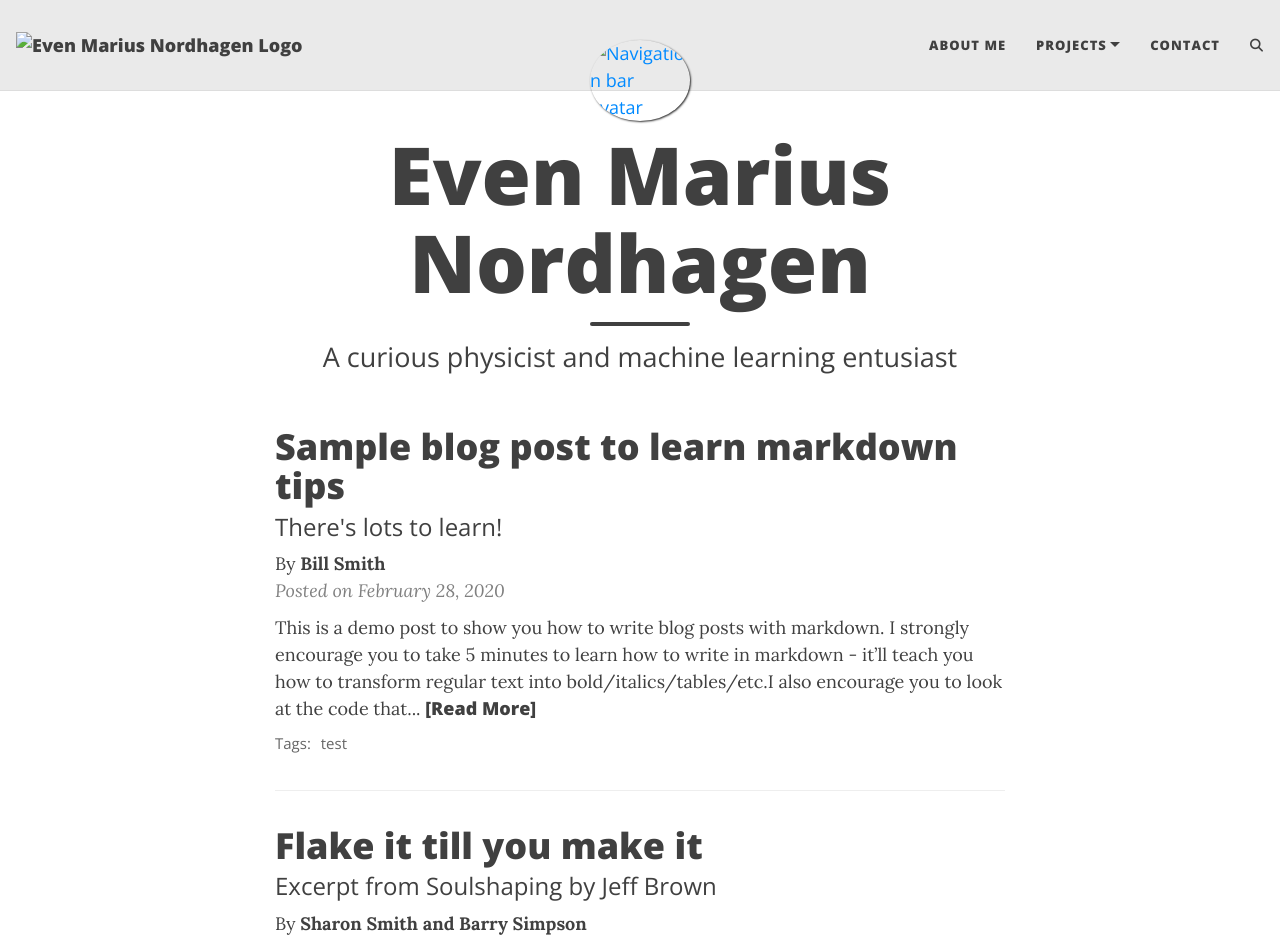
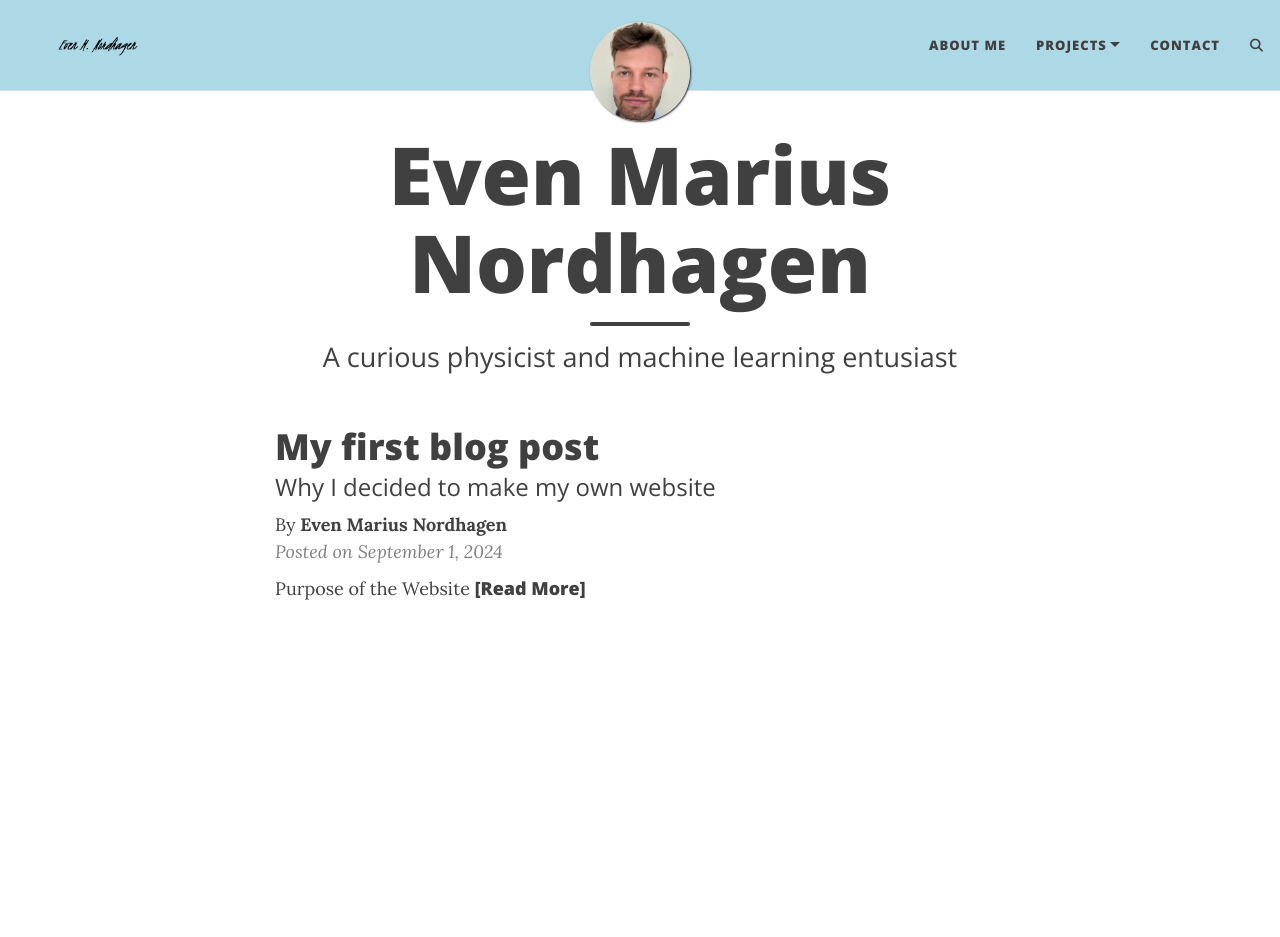
Before and after one commit to evenmn/evenmn.github.io, a Jekyll site: the page built from index.html, in a window 1280 px wide and 1400 px high. Shown: the top 937 px of the window. Built offline with Jekyll 4.4.1, drawn with Linux system fonts in a browser that asks for light colours; the list of posts is cut into pages by our own code; comment, search, counter and statistics services are not loaded; some of the changed lines change nothing that is shown; some of the changed text lies outside the part shown.

Commit message:
Some design changes and first blog post

````diff
--- a/_config.yml
+++ b/_config.yml
@@ -141,7 +141,7 @@ page-col: "#FFFFFF"
 text-col: "#404040"
 link-col: "#008AFF"
 hover-col: "#0085A1"
-navbar-col: "#EAEAEA"
+navbar-col: "#ADD8E6" #"#EAEAEA"
 navbar-text-col: "#404040"
 navbar-border-col: "#DDDDDD"
 footer-col: "#EAEAEA"
@@ -152,8 +152,8 @@ footer-hover-col: "#0085A1"
 # Alternatively, the navbar, footer, and page background can be set to an image
 # instead of colour
 
-#navbar-img: "/assets/img/bgimage.png"
-#footer-img: "/assets/img/bgimage.png"
+#navbar-img: "/assets/img/sic_bgimage.png" #bgimage.png"
+footer-img: "/assets/img/sic_bgimage.png"
 #page-img: "/assets/img/bgimage.png"
 
 # Suggest a colour for mobile browsers to use as the browser's theme. This is only supported by a few mobile browsers.
--- a/_posts/2020-02-26-flake-it-till-you-make-it.md
+++ /dev/null
@@ -1,18 +0,0 @@
----
-layout: post
-title: Flake it till you make it
-subtitle: Excerpt from Soulshaping by Jeff Brown
-cover-img: /assets/img/path.jpg
-thumbnail-img: /assets/img/thumb.png
-share-img: /assets/img/path.jpg
-tags: [books, test]
-author: Sharon Smith and Barry Simpson
----
-
-Under what circumstances should we step off a path? When is it essential that we finish what we start? If I bought a bag of peanuts and had an allergic reaction, no one would fault me if I threw it out. If I ended a relationship with a woman who hit me, no one would say that I had a commitment problem. But if I walk away from a seemingly secure route because my soul has other ideas, I am a flake?
-
-The truth is that no one else can definitively know the path we are here to walk. It’s tempting to listen—many of us long for the omnipotent other—but unless they are genuine psychic intuitives, they can’t know. All others can know is their own truth, and if they’ve actually done the work to excavate it, they will have the good sense to know that they cannot genuinely know anyone else’s. Only soul knows the path it is here to walk. Since you are the only one living in your temple, only you can know its scriptures and interpretive structure.
-
-At the heart of the struggle are two very different ideas of success—survival-driven and soul-driven. For survivalists, success is security, pragmatism, power over others. Success is the absence of material suffering, the nourishing of the soul be damned. It is an odd and ironic thing that most of the material power in our world often resides in the hands of younger souls. Still working in the egoic and material realms, they love the sensations of power and focus most of their energy on accumulation. Older souls tend not to be as materially driven. They have already played the worldly game in previous lives and they search for more subtle shades of meaning in this one—authentication rather than accumulation. They are often ignored by the culture at large, although they really are the truest warriors.
-
-A soulful notion of success rests on the actualization of our innate image. Success is simply the completion of a soul step, however unsightly it may be. We have finished what we started when the lesson is learned. What a fear-based culture calls a wonderful opportunity may be fruitless and misguided for the soul. Staying in a passionless relationship may satisfy our need for comfort, but it may stifle the soul. Becoming a famous lawyer is only worthwhile if the soul demands it. It is an essential failure if you are called to be a monastic this time around. If you need to explore and abandon ten careers in order to stretch your soul toward its innate image, then so be it. Flake it till you make it.
--- a/_posts/2020-02-28-sample-markdown.md
+++ /dev/null
@@ -1,95 +0,0 @@
----
-layout: post
-title: Sample blog post to learn markdown tips
-subtitle: There's lots to learn!
-gh-repo: daattali/beautiful-jekyll
-gh-badge: [star, fork, follow]
-tags: [test]
-comments: true
-mathjax: true
-author: Bill Smith
----
-
-{: .box-success}
-This is a demo post to show you how to write blog posts with markdown.  I strongly encourage you to [take 5 minutes to learn how to write in markdown](https://markdowntutorial.com/) - it'll teach you how to transform regular text into bold/italics/tables/etc.<br/>I also encourage you to look at the [code that created this post](https://raw.githubusercontent.com/daattali/beautiful-jekyll/master/_posts/2020-02-28-sample-markdown.md) to learn some more advanced tips about using markdown in Beautiful Jekyll.
-
-**Here is some bold text**
-
-## Here is a secondary heading
-
-[This is a link to a different site](https://deanattali.com/) and [this is a link to a section inside this page](#local-urls).
-
-Here's a table:
-
-| Number | Next number | Previous number |
-| :------ |:--- | :--- |
-| Five | Six | Four |
-| Ten | Eleven | Nine |
-| Seven | Eight | Six |
-| Two | Three | One |
-
-You can use [MathJax](https://www.mathjax.org/) to write LaTeX expressions. For example:
-When \\(a \ne 0\\), there are two solutions to \\(ax^2 + bx + c = 0\\) and they are $$x = {-b \pm \sqrt{b^2-4ac} \over 2a}.$$
-
-How about a yummy crepe?
-
-![Crepe](https://beautifuljekyll.com/assets/img/crepe.jpg)
-
-It can also be centered!
-
-![Crepe](https://beautifuljekyll.com/assets/img/crepe.jpg){: .mx-auto.d-block :}
-
-Here's a code chunk:
-
-~~~
-var foo = function(x) {
-  return(x + 5);
-}
-foo(3)
-~~~
-
-And here is the same code with syntax highlighting:
-
-```javascript
-var foo = function(x) {
-  return(x + 5);
-}
-foo(3)
-```
-
-And here is the same code yet again but with line numbers:
-
-{% highlight javascript linenos %}
-var foo = function(x) {
-  return(x + 5);
-}
-foo(3)
-{% endhighlight %}
-
-## Boxes
-You can add notification, warning and error boxes like this:
-
-### Notification
-
-{: .box-note}
-**Note:** This is a notification box.
-
-### Warning
-
-{: .box-warning}
-**Warning:** This is a warning box.
-
-### Error
-
-{: .box-error}
-**Error:** This is an error box.
-
-## Local URLs in project sites {#local-urls}
-
-When hosting a *project site* on GitHub Pages (for example, `https://USERNAME.github.io/MyProject`), URLs that begin with `/` and refer to local files may not work correctly due to how the root URL (`/`) is interpreted by GitHub Pages. You can read more about it [in the FAQ](https://beautifuljekyll.com/faq/#links-in-project-page). To demonstrate the issue, the following local image will be broken **if your site is a project site:**
-
-![Crepe](/assets/img/crepe.jpg)
-
-If the above image is broken, then you'll need to follow the instructions [in the FAQ](https://beautifuljekyll.com/faq/#links-in-project-page). Here is proof that it can be fixed:
-
-![Crepe]({{ '/assets/img/crepe.jpg' | relative_url }})
--- /dev/null
+++ b/_posts/2024-09-01-first-post.md
@@ -0,0 +1,23 @@
+---
+layout: post
+title: My first blog post
+subtitle: Why I decided to make my own website
+gh-repo: evenmn/evenmn.github.io
+gh-badge: [follow]
+#tags: [test]
+comments: true
+mathjax: true
+author: Even Marius Nordhagen
+---
+
+## Purpose of the Website
+
+Today, substantial information about me (and individuals in general) is often dispersed across social media platforms, professional websites, and scientific publications. This website aims to consolidate the most crucial information about me and my work into a single, accessible location. To reach a wider audience, I plan to present popular scientific summaries of my research and publications. The website is structured into two main sections. The *Posts* section will feature discussions on new findings, intriguing ideas, and various topics of interest. The *Projects* section will serve as an evolving portfolio, highlighting the projects I am currently involved in or have participated in previously.
+
+## Why is it Launched Now?
+
+It is often suggested that a personal website should be established as early as possible. While I could have created this site earlier, the present moment is especially opportune as I am transitioning from my PhD position to a new position at the Norwegian Meteorological Institute (MET Norway). This period is filled with exciting developments that I am eager to share. By the end of this year, I anticipate submitting five papers: two on friction related to my PhD, two in collaboration with colleagues at MET Norway and the European Center for Medium-range Weather Forecasting (ECMWF), and one on molecular dynamics simulations of dissociative water. Additionally, I will attend several conferences in the coming months.
+
+I look forward to an exciting autumn. Stay tuned for more updates.
+
+![Signature](/assets/img/signature.png)
````
Also changed, not shown: assets/img/IMG_4930.jpeg (renamed from img/_layout/IMG_4930.jpeg), assets/img/signature.png (renamed from img/_layout/signature.png), 1 other file.
